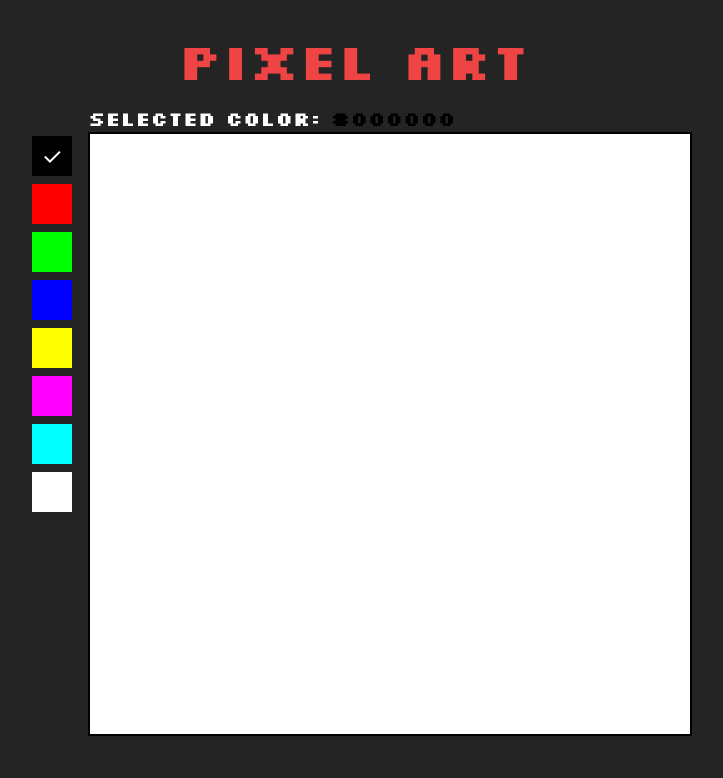
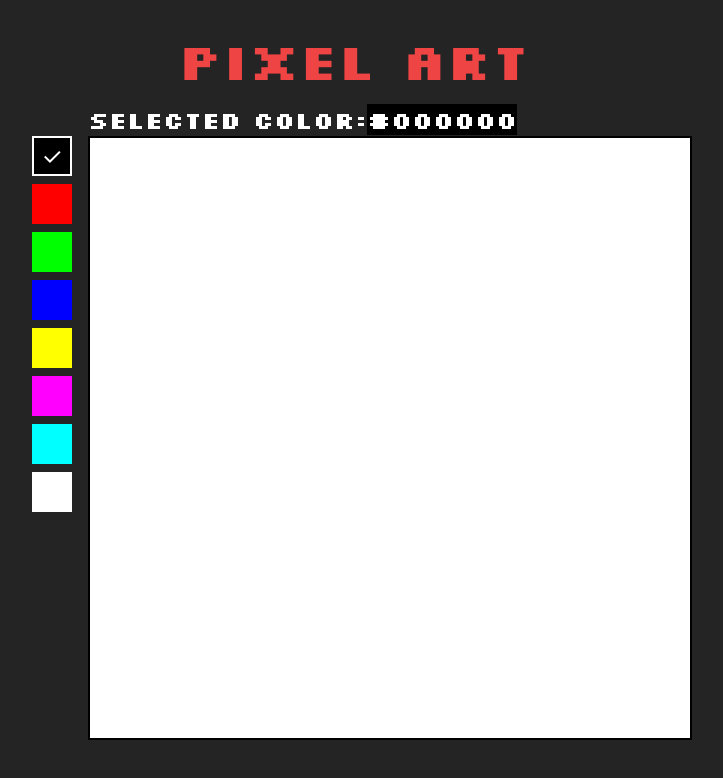
Before and after one commit to Hermanlous/ITP-I, a React (Vite) app in the folder react/pixelart/: page / in a window 1280 px wide. Shown: the top 778 px of the page, without its empty margins (286-1009 px from the left). Built offline with nearby package versions, Linux system fonts and the light colour scheme.

Commit message:
improved selectedColor text above canvas

```diff
--- a/react/pixelart/src/App.tsx
+++ b/react/pixelart/src/App.tsx
@@ -3,17 +3,6 @@ import Canvas from './components/Canvas';
 
 
 const App: React.FC = () => {
-  const [selectedColor, setSelectedColor] = useState<string>('#000000'); // default color is black
-
-  // TODO: get pixelData from api
-  const [pixelData, setPixelData] = useState<string[][]>(Array.from({ length: 50 }, () => Array(50).fill('#ffffff')));
-
-  // Function to update a specific pixel's color
-  const handlePixelChange = (x: number, y: number, color: string) => {
-    const newPixelData = [...pixelData];
-    newPixelData[y][x] = color;
-    setPixelData(newPixelData);
-  };
 
   // List of colors to choose from + contrast color for text
   const colors = [
@@ -27,38 +16,61 @@ const App: React.FC = () => {
     { color: '#ffffff', onColor: '#000000' }, // white bg, black text
   ];
 
+  const [selectedColor, setSelectedColor] = useState<typeof colors[0]>(colors[0]); // default to the first color object
+
+  // TODO: get pixelData from api
+  const [pixelData, setPixelData] = useState<string[][]>(Array.from({ length: 50 }, () => Array(50).fill('#ffffff')));
+
+  // Function to update a specific pixel's color
+  const handlePixelChange = (x: number, y: number, color: string) => {
+    const newPixelData = [...pixelData];
+    newPixelData[y][x] = color;
+    setPixelData(newPixelData);
+  };
+
   return (
     <main className="w-full max-w-5xl mx-auto p-4">
       <h1 className="text-red-500 text-center p-4">Pixel Art</h1>
 
+      {/* TODO: create color selection panel component */}
       <div className='flex justify-center'>
-        {/* Color Palette */}
         <div className="flex flex-col gap-2 m-4 pt-4">
           {colors.map((color) => (
             <div
               key={color.color}
-              className={`w-10 h-10 border-2 cursor-pointer ${selectedColor === color.color ? 'border-black' : 'border-transparent'}`}
-              style={{ backgroundColor: color.color }}
-              onClick={() => setSelectedColor(color.color)}
+              className={`w-10 h-10 border-2 cursor-pointer`}
+              style={{
+                backgroundColor: color.color,
+                borderColor: selectedColor.color === color.color ? color.onColor : 'transparent'
+              }}
+              onClick={() => setSelectedColor(color)}
             >
-              {selectedColor === color.color && (
-                <div style={{ color: color.onColor }} className={`text-center text-2xl p-0.5`}>✓</div>
+              {selectedColor.color === color.color && (
+                <div
+                  style={{ color: color.onColor }}
+                  className={`text-center text-2xl p-0.5`}>
+                    ✓
+                </div>
               )}
             </div>
           ))}
         </div>
 
-        {/* Canvas */}
         <div>
-          <p className='text-xl'>Selected Color: <span style={{ color: selectedColor }}>{selectedColor}</span></p>
+          <p className='text-2xl'>
+            Selected Color:
+            <span style={{ color: selectedColor.onColor, backgroundColor: selectedColor.color }}>
+              {selectedColor.color}
+            </span>
+          </p>
+
           <Canvas
-
             // TODO: set width, height and pixel size based on pixeldata fetched from api
             width={600}
             height={600}
             pixelSize={12}
             initialData={pixelData}
-            selectedColor={selectedColor}
+            selectedColor={selectedColor.color}
             onPixelChange={handlePixelChange}
           />
         </div>
```
